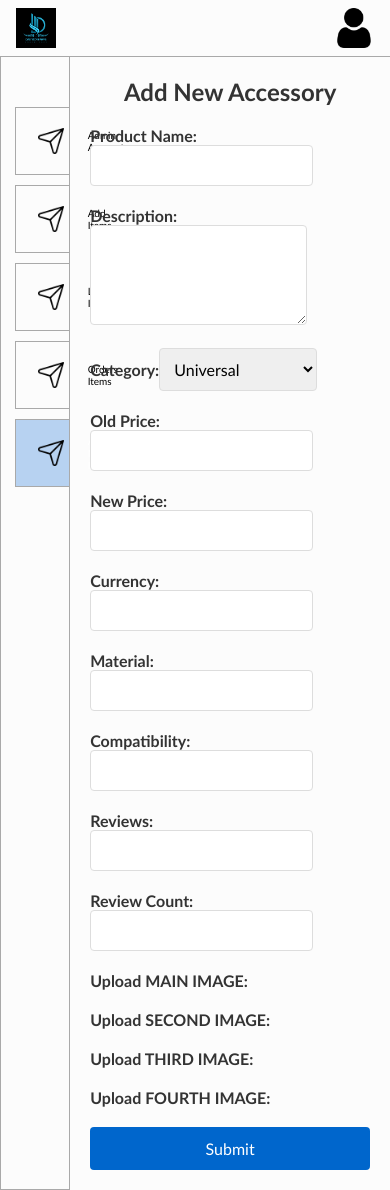
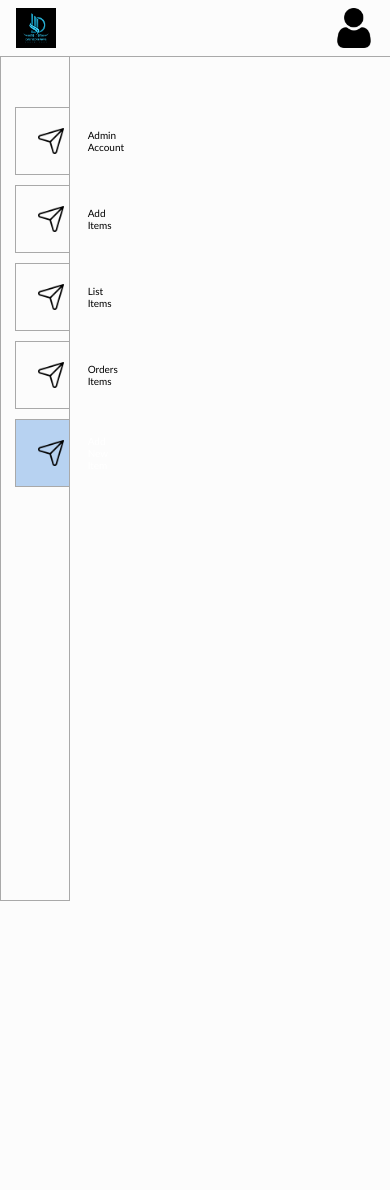
Before and after one commit to devtushar001/Dochaki, a React (Vite) app in the folder admin/: page /new-add in a window 390 px wide. After the commit the page ends 901 px from the top, so only its background shows below. Built offline with nearby package versions, Linux system fonts and the light colour scheme.

Commit message:
I don't know about this process

```diff
--- a/admin/package.json
+++ b/admin/package.json
@@ -15,6 +15,7 @@
     "react": "^18.3.1",
     "react-dom": "^18.3.1",
     "react-router-dom": "^7.0.1",
+    "react-toastify": "^10.0.6",
     "tostify": "^0.0.1"
   },
   "devDependencies": {
--- a/admin/src/App.jsx
+++ b/admin/src/App.jsx
@@ -6,13 +6,15 @@ import Add from "./pages/Add/Add";
 import List from "./pages/List/List";
 import Orders from "./pages/Orders/Orders";
 import Panel from "./pages/Panel/Panel";
-import NewAdd from "./pages/NewAdd.jsx/NewAdd";
-// import RoomItem from "./components/RoomItem/RoomItem";
+// import NewAdd from "./pages/NewAdd.jsx/NewAdd";
+import { ToastContainer } from 'react-toastify';
+  import 'react-toastify/dist/ReactToastify.css';
 
 function App() {
 
   return (
     <>
+    <ToastContainer />
       <Navbar />
       <hr />
       <div className="app-content">
@@ -22,7 +24,7 @@ function App() {
           <Route path="/add" element={<Add />} />
           <Route path="/list" element={<List />} />
           <Route path="/orders" element={<Orders />} />
-          <Route path="/new-add" element={<NewAdd />} />
+          {/* <Route path="/new-add" element={<NewAdd />} /> */}
         </Routes>
       </div>
     </>
--- a/admin/src/pages/Add/Add.css
+++ b/admin/src/pages/Add/Add.css
@@ -1,5 +1,5 @@
 .add {
-  width: 70%;
+  width: 80%;
   margin-left:  max(5vw, 25px);
   margin-top: 50px;
   color: #6d6d6d;
--- a/admin/src/pages/Add/Add.jsx
+++ b/admin/src/pages/Add/Add.jsx
@@ -1,8 +1,7 @@
 import React, { useState } from "react";
 import './Add.css';
 import nav_icon from "../../assets/db";
-
-
+import { toast } from "react-toastify";
 
 const Add = () => {
 
@@ -69,18 +68,14 @@ const Add = () => {
         body: formData,
       });
 
-      console.log(response);
-
       if (!response.ok) {
-        throw new Error(`HTTP error! Status: ${response.status}`);
+        toast.error(response.message);
       }
 
       const result = await response.json();
-      console.log("Accessory added successfully:", result);
-      alert("Accessory added successfully!");
+      toast.success(result.message);
     } catch (error) {
-      console.error("Error adding accessory:", error);
-      alert("Error adding accessory.");
+      toast.error(error);
     }
 
     // Reset form fields
@@ -102,6 +97,7 @@ const Add = () => {
       thirdImage: null,
       fourthImage: null,
     });
+    toast.success(response.data.success);
   };
 
   return (
@@ -128,7 +124,6 @@ const Add = () => {
             </div>
           ))}
         </div>
-
         {/* Product Name */}
         <div className="add-product-name flex-col">
           <p>Product Name</p>
@@ -204,8 +199,11 @@ const Add = () => {
               placeholder="Currency Type"
             />
           </div>
+
         </div>
-
+        <button type="submit" className="add-btn">ADD</button>
+        <hr />
+        <h2>Other Details</h2>
         {/* Reviews Section */}
         <div className="add-reviews">
           <p>Reviews</p>
@@ -227,8 +225,7 @@ const Add = () => {
         </div>
 
         {/* Others' Details */}
-        <hr />
-        <h2>Other Details</h2>
+
         <div className="others-data flex-col">
           <p>Material</p>
           <input
@@ -250,7 +247,7 @@ const Add = () => {
         </div>
 
         {/* Submit Button */}
-        <button type="submit" className="add-btn">ADD</button>
+        {/* <button type="submit" className="add-btn">ADD</button> */}
       </form>
     </div>
   );
--- a/admin/src/pages/NewAdd.jsx/NewAdd.css
+++ /dev/null
@@ -1,141 +0,0 @@
-/* General Layout */
-.add {
-    width: 100%;
-    max-width: 800px;
-    margin: 0 auto;
-    padding: 20px;
-    border-radius: 8px;
-  }
-
-  h2 {
-    text-align: center;
-    margin-bottom: 20px;
-    font-size: 24px;
-    color: #333;
-  }
-
-  /* Form styling */
-  form {
-    display: flex;
-    flex-direction: column;
-    gap: 20px;
-  }
-
-  /* Text Inputs */
-  input[type="text"],
-  input[type="number"],
-  textarea,
-  select {
-    padding: 10px;
-    font-size: 16px;
-    border: 1px solid #ddd;
-    border-radius: 4px;
-    outline: none;
-    transition: border-color 0.3s ease;
-  }
-
-  input[type="text"]:focus,
-  input[type="number"]:focus,
-  textarea:focus,
-  select:focus {
-    border-color: #0066cc;
-  }
-
-  input[type="file"] {
-    display: none;
-  }
-
-  /* Textarea */
-  textarea {
-    resize: vertical;
-    min-height: 100px;
-  }
-
-  /* Label Styling */
-  label {
-    font-weight: bold;
-    color: #333;
-  }
-
-  /* Image Preview */
-  input[type="file"] + img {
-    width: 100px;
-    height: 100px;
-    object-fit: cover;
-    border-radius: 4px;
-    margin-top: 10px;
-    cursor: pointer;
-    border: 2px solid #ddd;
-    transition: border-color 0.3s ease;
-  }
-
-  input[type="file"]:focus + img {
-    border-color: #0066cc;
-  }
-
-  .image-preview {
-    display: flex;
-    gap: 10px;
-    flex-wrap: wrap;
-  }
-
-  /* Button */
-  button {
-    padding: 12px;
-    background-color: #0066cc;
-    color: white;
-    font-size: 16px;
-    border: none;
-    border-radius: 4px;
-    cursor: pointer;
-    transition: background-color 0.3s ease;
-  }
-
-  button:hover {
-    background-color: #005bb5;
-  }
-
-  button:focus {
-    outline: none;
-  }
-
-  /* Flexbox and Spacing */
-  .add > div {
-    display: flex;
-    flex-direction: column;
-  }
-
-  .add > div > input,
-  .add > div > select {
-    margin-top: 8px;
-  }
-
-  /* Category Section */
-  .add-category-price {
-    display: flex;
-    justify-content: space-between;
-    gap: 20px;
-  }
-
-  /* File Uploads */
-  .add-image-upload {
-    display: flex;
-    flex-direction: column;
-    align-items: center;
-    margin-bottom: 20px;
-  }
-
-  /* Responsive Layout */
-  @media (max-width: 768px) {
-    .add-category-price {
-      flex-direction: column;
-    }
-
-    .image-preview {
-      flex-direction: column;
-    }
-
-    button {
-      width: 100%;
-    }
-  }
--- a/admin/src/pages/NewAdd.jsx/NewAdd.jsx
+++ /dev/null
@@ -1,236 +0,0 @@
-import React, { useState } from "react";
-import './NewAdd.css'
-const NewAdd = () => {
-  const [data, setData] = useState({
-    name: "",
-    description: "",
-    oldPrice: "",
-    newPrice: "",
-    currency: "",
-    category: "Universal",
-    material: "",
-    compatibility: "",
-    reviews: "",
-    reviewCount: "",
-  });
-
-  const [images, setImages] = useState({
-    mainImage: null,
-    secondImage: null,
-    thirdImage: null,
-    fourthImage: null,
-  });
-
-  // Handle text data changes
-  const handleChange = (e) => {
-    const { name, value } = e.target;
-    setData((prev) => ({
-      ...prev,
-      [name]: value,
-    }));
-  };
-
-  // Handle image file selection
-  const handleImageChange = (e, imageType) => {
-    setImages((prev) => ({
-      ...prev,
-      [imageType]: e.target.files[0],
-    }));
-  };
-
-  // Handle form submission
-  const handleSubmit = async (e) => {
-    e.preventDefault();
-
-    const formData = new FormData();
-
-    // Append text data to formData
-    Object.keys(data).forEach((key) => {
-      formData.append(key, data[key]);
-    });
-
-    // Append images to formData
-    Object.keys(images).forEach((key) => {
-      if (images[key]) {
-        formData.append(key, images[key]);
-      }
-    });
-
-    // Send data to the backend
-    try {
-      const response = await fetch('http://localhost:8000/api/accessory/add', {
-        method: 'POST',
-        body: formData,
-      });
-
-      if (!response.ok) {
-        throw new Error(`HTTP error! Status: ${response.status}`);
-      }
-
-      const result = await response.json();
-      console.log("Accessory added successfully:", result);
-      alert("Accessory added successfully!");
-
-    } catch (error) {
-      console.error("Error adding accessory:", error);
-      alert("Error adding accessory.");
-    }
-  };
-
-  return (
-    <div className="add">
-      <h2>Add New Accessory</h2>
-      <form onSubmit={handleSubmit} encType="multipart/form-data">
-        {/* Product Name */}
-        <div>
-          <label htmlFor="name">Product Name:</label>
-          <input
-            type="text"
-            id="name"
-            name="name"
-            value={data.name}
-            onChange={handleChange}
-            required
-          />
-        </div>
-
-        {/* Product Description */}
-        <div>
-          <label htmlFor="description">Description:</label>
-          <textarea
-            id="description"
-            name="description"
-            value={data.description}
-            onChange={handleChange}
-            rows="4"
-            required
-          ></textarea>
-        </div>
-
-        {/* Product Category */}
-        <div>
-          <label htmlFor="category">Category:</label>
-          <select
-            id="category"
-            name="category"
-            value={data.category}
-            onChange={handleChange}
-            required
-          >
-            <option value="Universal">Universal</option>
-            <option value="BMW">BMW</option>
-            <option value="Harley Davidson">Harley Davidson</option>
-            <option value="KTM">KTM</option>
-            {/* Add more categories */}
-          </select>
-        </div>
-
-        {/* Prices */}
-        <div>
-          <label htmlFor="oldPrice">Old Price:</label>
-          <input
-            type="number"
-            id="oldPrice"
-            name="oldPrice"
-            value={data.oldPrice}
-            onChange={handleChange}
-            required
-          />
-        </div>
-
-        <div>
-          <label htmlFor="newPrice">New Price:</label>
-          <input
-            type="number"
-            id="newPrice"
-            name="newPrice"
-            value={data.newPrice}
-            onChange={handleChange}
-            required
-          />
-        </div>
-
-        {/* Currency */}
-        <div>
-          <label htmlFor="currency">Currency:</label>
-          <input
-            type="text"
-            id="currency"
-            name="currency"
-            value={data.currency}
-            onChange={handleChange}
-            required
-          />
-        </div>
-
-        {/* Material */}
-        <div>
-          <label htmlFor="material">Material:</label>
-          <input
-            type="text"
-            id="material"
-            name="material"
-            value={data.material}
-            onChange={handleChange}
-            required
-          />
-        </div>
-
-        {/* Compatibility */}
-        <div>
-          <label htmlFor="compatibility">Compatibility:</label>
-          <input
-            type="text"
-            id="compatibility"
-            name="compatibility"
-            value={data.compatibility}
-            onChange={handleChange}
-            required
-          />
-        </div>
-
-        {/* Reviews and Review Count */}
-        <div>
-          <label htmlFor="reviews">Reviews:</label>
-          <input
-            type="number"
-            id="reviews"
-            name="reviews"
-            value={data.reviews}
-            onChange={handleChange}
-            required
-          />
-        </div>
-
-        <div>
-          <label htmlFor="reviewCount">Review Count:</label>
-          <input
-            type="number"
-            id="reviewCount"
-            name="reviewCount"
-            value={data.reviewCount}
-            onChange={handleChange}
-            required
-          />
-        </div>
-
-        {/* Image Uploads */}
-        {["mainImage", "secondImage", "thirdImage", "fourthImage"].map((imgType) => (
-          <div key={imgType}>
-            <label htmlFor={imgType}>Upload {imgType.replace(/([A-Z])/g, ' $1').toUpperCase()}:</label>
-            <input
-              type="file"
-              id={imgType}
-              name={imgType}
-              onChange={(e) => handleImageChange(e, imgType)}
-            />
-          </div>
-        ))}
-
-        <button type="submit">Submit</button>
-      </form>
-    </div>
-  );
-};
-
-export default NewAdd;
```
Also changed, not shown: admin/src/pages/List/List.jsx (+43 -8 lines), 23 other files (tests, documents, lock files or other folders).
